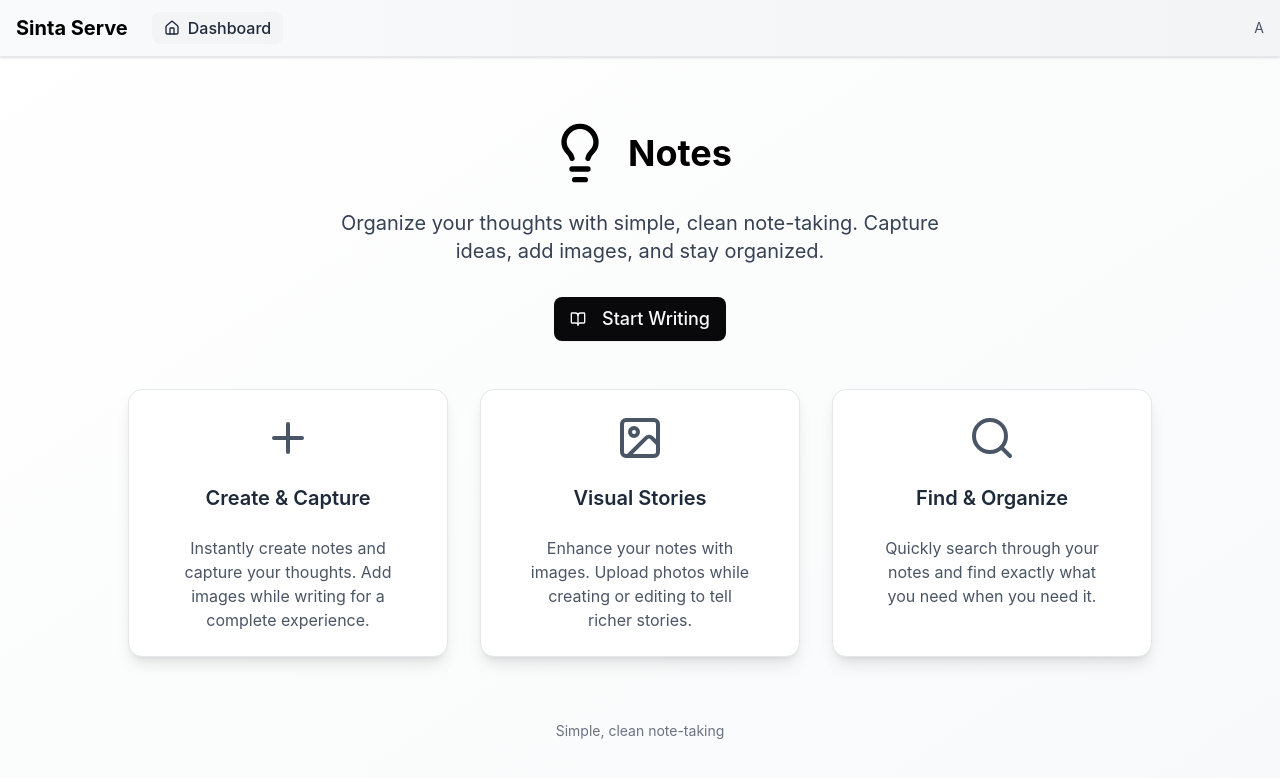
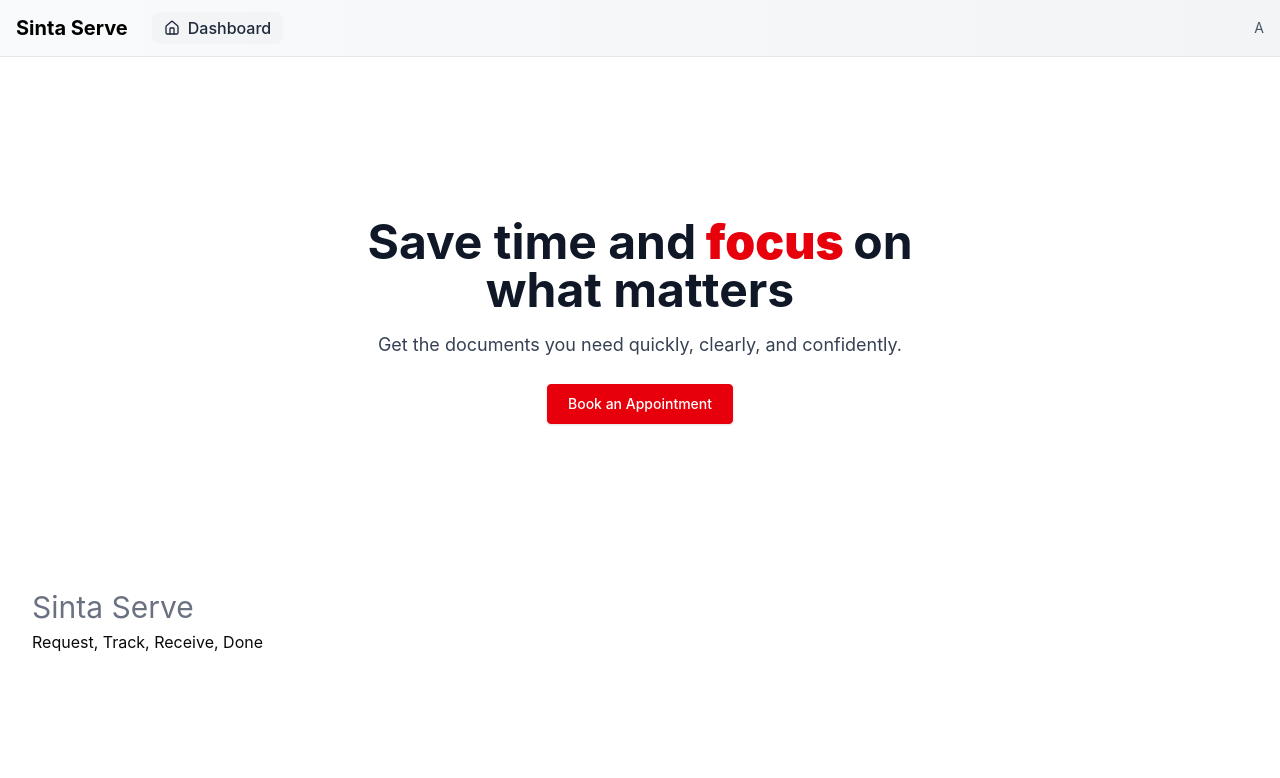
Before and after one commit to RandallGraida/sinta-serve, a React (Vite) app in the folder web/: page / in a window 1280 px wide. Shown: the top 778 px of the page. Built offline with nearby package versions, Linux system fonts and the light colour scheme.

Commit message:
Partially finished the landing page

```diff
--- a/web/src/components/Header.tsx
+++ b/web/src/components/Header.tsx
@@ -1,5 +1,5 @@
 import { Link } from '@tanstack/react-router'
-import { Lightbulb, Home } from 'lucide-react'
+import { Home } from 'lucide-react'
 
 export default function Header() {
   return (
--- a/web/src/components/LumenLogs.tsx
+++ b/web/src/components/LumenLogs.tsx
@@ -3,8 +3,7 @@ import type { Note } from "@/types/notes";
 import NotesList from "./NotesList";
 import NoteEditor from "./NoteEditor";
 import { Button } from "@/components/ui/button";
-import { Card, CardContent, CardDescription, CardHeader, CardTitle } from "@/components/ui/card";
-import { Plus, Search, Lightbulb, Image, BookOpen } from "lucide-react";
+import { Lightbulb } from "lucide-react";
 
 export default function LumenLogs() {
   const [selectedNote, setSelectedNote] = useState<Note | null>(null);
@@ -43,69 +42,39 @@ export default function LumenLogs() {
 
   if (showWelcome) {
     return (
-      <div className="min-h-screen">
+      <div className="min-h-screen bg-white">
         <div className="mobile-container py-8 sm:py-16">
-          <div className="text-center mb-8 sm:mb-12">
-            <div className="flex items-center justify-center mb-6">
-              <Lightbulb className="h-12 w-12 sm:h-16 sm:w-16 text-black mr-4" />
-              <h1 className="text-responsive-xl font-bold text-black">
-                Notes
+          <section className="grid place-content-center h-100">
+            <div className="mx-auto w-screen max-w-screen-xl px-4 py-16 sm:px-6 sm:py-24 lg:px-8 lg:py-32">
+              <div className="mx-auto max-w-prose text-center">
+                <h1 className="text-4xl font-bold text-gray-900 sm:text-5xl">
+                  Save time and
+                  <strong className="text-red-600"> focus </strong>
+                  on what matters
                 </h1>
-            </div>
-            <p className="text-lg sm:text-xl text-gray-700 mb-6 sm:mb-8 max-w-2xl mx-auto px-4">
-              Organize your thoughts with simple, clean note-taking. Capture ideas, add images, and stay organized.
+
+                <p className="mt-4 text-base text-pretty text-gray-700 sm:text-lg/relaxed">
+                  Get the documents you need quickly, clearly, and confidently.
                 </p>
+
+                <div className="mt-4 flex justify-center gap-4 sm:mt-6">
                   <Button
                     size="lg"
-              className="text-lg px-6 sm:px-8 py-3 sm:py-4 btn-black touch-target"
+                    className="flex rounded border border-red-600 bg-red-600 px-5 py-3 font-medium text-white shadow-sm transition-colors hover:bg-red-700"
                     onClick={handleGetStarted}
-            >
-              <BookOpen className="mr-2 h-5 w-5" />
-              Start Writing
+                    >Book an Appointment
                   </Button>
                 </div>
+              </div>
+            </div>
+          </section>
 
-          <div className="mobile-grid gap-4 sm:gap-6 lg:gap-8 max-w-5xl mx-auto">
-            <Card className="text-center border-gray-200 shadow-lg hover:shadow-xl transition-shadow mobile-card">
-              <CardHeader>
-                <Plus className="h-10 w-10 sm:h-12 sm:w-12 mx-auto text-gray-600 mb-4" />
-                <CardTitle className="text-gray-800 text-lg sm:text-xl">Create & Capture</CardTitle>
-              </CardHeader>
-              <CardContent>
-                <CardDescription className="text-gray-600 text-sm sm:text-base">
-                  Instantly create notes and capture your thoughts. Add images while writing for a complete experience.
-                </CardDescription>
-              </CardContent>
-            </Card>
-
-            <Card className="text-center border-gray-200 shadow-lg hover:shadow-xl transition-shadow mobile-card">
-              <CardHeader>
-                <Image className="h-10 w-10 sm:h-12 sm:w-12 mx-auto text-gray-600 mb-4" />
-                <CardTitle className="text-gray-800 text-lg sm:text-xl">Visual Stories</CardTitle>
-              </CardHeader>
-              <CardContent>
-                <CardDescription className="text-gray-600 text-sm sm:text-base">
-                  Enhance your notes with images. Upload photos while creating or editing to tell richer stories.
-                </CardDescription>
-              </CardContent>
-            </Card>
-
-            <Card className="text-center border-gray-200 shadow-lg hover:shadow-xl transition-shadow mobile-card">
-              <CardHeader>
-                <Search className="h-10 w-10 sm:h-12 sm:w-12 mx-auto text-gray-600 mb-4" />
-                <CardTitle className="text-gray-800 text-lg sm:text-xl">Find & Organize</CardTitle>
-              </CardHeader>
-              <CardContent>
-                <CardDescription className="text-gray-600 text-sm sm:text-base">
-                  Quickly search through your notes and find exactly what you need when you need it.
-                </CardDescription>
-              </CardContent>
-            </Card>
-          </div>
-
-          <div className="mt-12 sm:mt-16 text-center">
-            <p className="text-gray-500 text-sm">
-              Simple, clean note-taking
+          <div className="mt-12 sm:mt-16 text-left">
+            <h2 className="text-gray-500 text-[30px] flex flex-row">
+              Sinta Serve
+            </h2>
+            <p>
+              Request, Track, Receive, Done
             </p>
           </div>
         </div>
--- a/web/src/components/NoteEditor.tsx
+++ b/web/src/components/NoteEditor.tsx
@@ -7,7 +7,7 @@ import { Alert, AlertDescription } from "@/components/ui/alert";
 import ImageGallery from "@/components/ImageGallery";
 import type { Note, NoteCreate, NoteUpdate } from "@/types/notes";
 import notesService from "@/service/notes";
-import { Save, X, Image, Plus, Lightbulb, Sparkles } from "lucide-react";
+import { Save, X, Image, Plus, Lightbulb } from "lucide-react";
 
 interface NoteEditorProps {
   note: Note | null;
--- a/web/src/components/NotesList.tsx
+++ b/web/src/components/NotesList.tsx
@@ -7,7 +7,7 @@ import { AlertDialog, AlertDialogAction, AlertDialogCancel, AlertDialogContent,
 import { Alert, AlertDescription } from "@/components/ui/alert";
 import type { Note } from "@/types/notes";
 import notesService from "@/service/notes";
-import { Trash2, Edit, Plus, Image as ImageIcon, RefreshCw, Lightbulb, Sparkles } from "lucide-react";
+import { Trash2, Edit, Plus, Image as ImageIcon, RefreshCw, Lightbulb } from "lucide-react";
 
 interface NotesListProps {
   onEditNote: (note: Note) => void;
@@ -81,6 +81,7 @@ export default function NotesList({ onEditNote, onCreateNote, refreshTrigger }:
     );
   }
 
+  // Notes page
   return (
     <div className="space-y-6">
       <div className="flex justify-between items-center">
@@ -107,14 +108,16 @@ export default function NotesList({ onEditNote, onCreateNote, refreshTrigger }:
             <Lightbulb className="h-16 w-16 text-gray-400 mb-4" />
             <div className="text-gray-800 text-xl font-semibold mb-2">No notes yet</div>
             <p className="text-gray-600 mb-6 max-w-md">
-              Start capturing your thoughts! Create your first note to organize ideas and visual stories.
+              This appointment and scheduling system allocates slots on a first come, first served basis.
+              Users accept the responsibility for supplying, checking, and verifying the accuracy and correctness
+              of the information they provide on this system in connection with their application. Incorrect or inaccurate information supplied may result in forfeiture of passport application.
             </p>
             <Button
               onClick={onCreateNote}
               className="flex items-center gap-2 btn-black shadow-lg"
             >
               <Plus className="h-4 w-4" />
-              Create your first note
+              Start Appointment
             </Button>
           </CardContent>
         </Card>
```
Also changed, not shown: web/src/service/notes.ts (line endings or trailing spaces), web/src/types/notes.ts (line endings or trailing spaces), 1 other file (tests, documents, lock files or other folders). Lines whose indentation alone changed are shown as unchanged.
